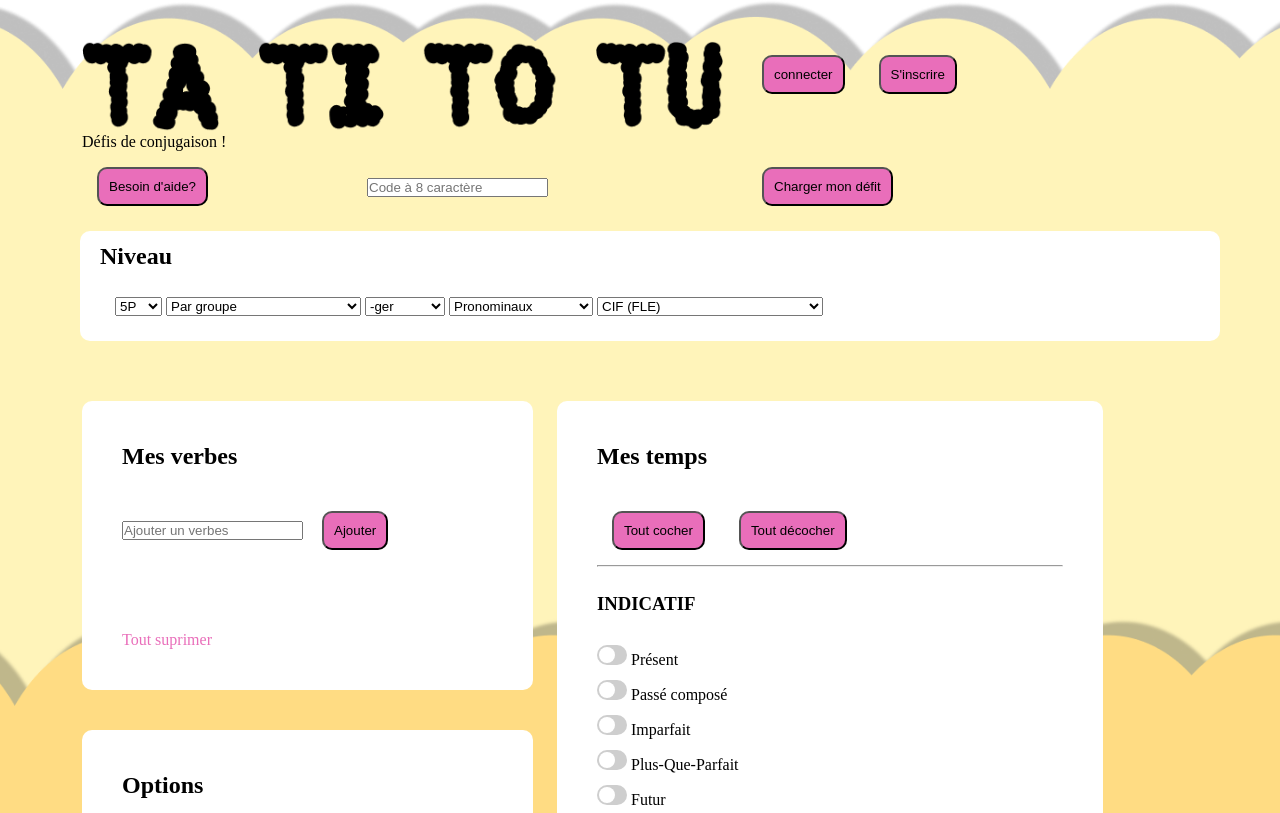
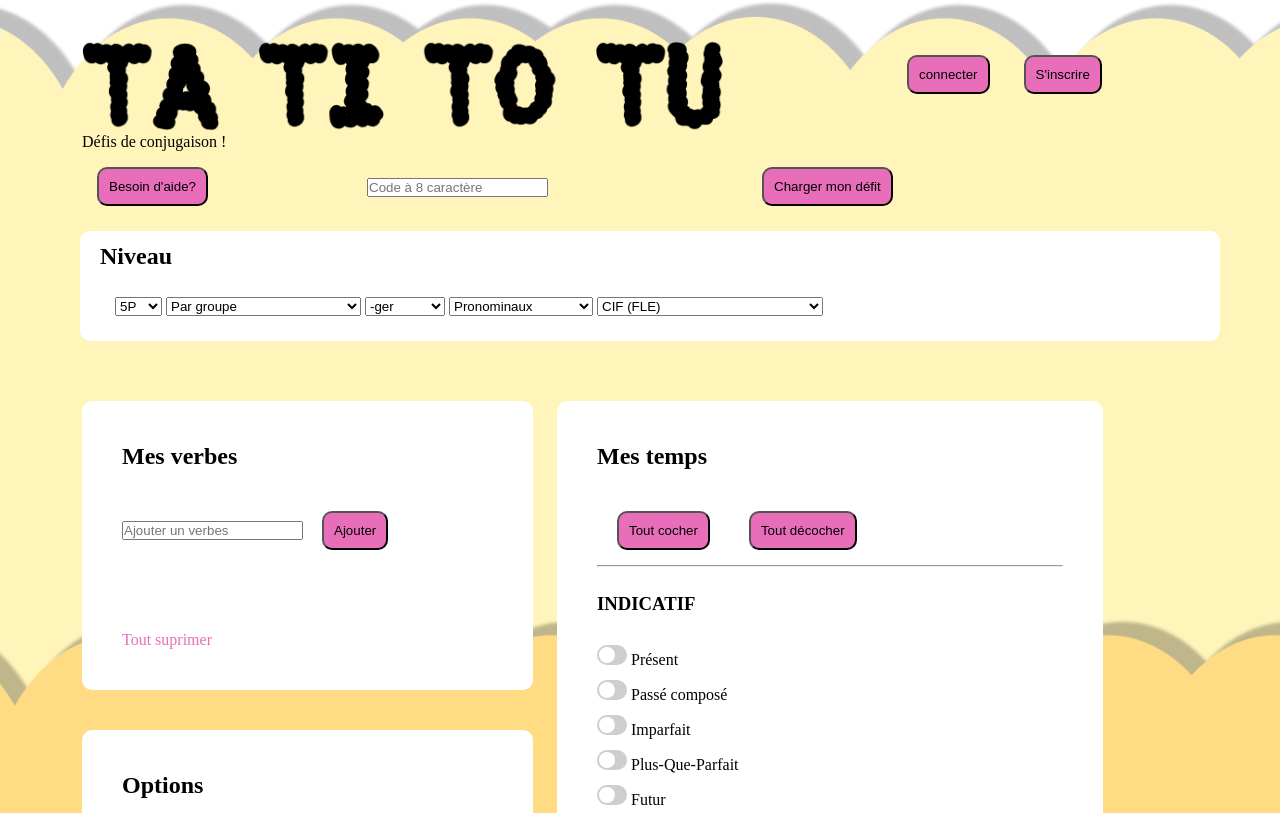
Before and after one commit to saya-pelloni/Tatitotu-code, a website built with Parcel: page src/index.html in a window 1280 px wide. Shown: the top 813 px of the page. Built offline with nearby package versions, Linux system fonts and the light colour scheme.

Commit message:
tatitotu eval

```diff
--- a/src/index.html
+++ b/src/index.html
@@ -14,7 +14,7 @@
             <img class="tittle" src="scss/img/TA TI TO TU.png" alt="tittle" />
           </div>
           <div class="col-5">
-            <button class="button">connecter</button>
+            <button class="button-sign">connecter</button>
             <button class="button">S'inscrire</button>
           </div>
           <div class="text">
--- a/src/scss/_base.scss
+++ b/src/scss/_base.scss
@@ -69,6 +69,11 @@ h3 {
 .code8 {
   margin: 25px;
 }
+
+footer {
+  margin-top: 1000px;
+  margin-bottom: 60px;
+}
 /* ====================================
 // base rules
 // ==================================== */
--- a/src/scss/modules/_button.scss
+++ b/src/scss/modules/_button.scss
@@ -39,4 +39,15 @@ button:hover {
   transition-duration: 0.3s;
   margin: 15px;
   margin-left: 80px;
+  margin-top: 120px;
 }
+
+.button-sign {
+  background-color: #e96eba;
+  padding: 10px;
+  border-radius: 10px;
+  transition-property: background-color;
+  transition-duration: 0.3s;
+  margin: 15px;
+  margin-left: 160px;
+}
--- a/src/scss/modules/_time.scss
+++ b/src/scss/modules/_time.scss
@@ -12,6 +12,7 @@
   transition-property: background-color;
   transition-duration: 0.3s;
   margin: 15px;
+  margin-left: 20px;
 }
 
 button:hover {
```
